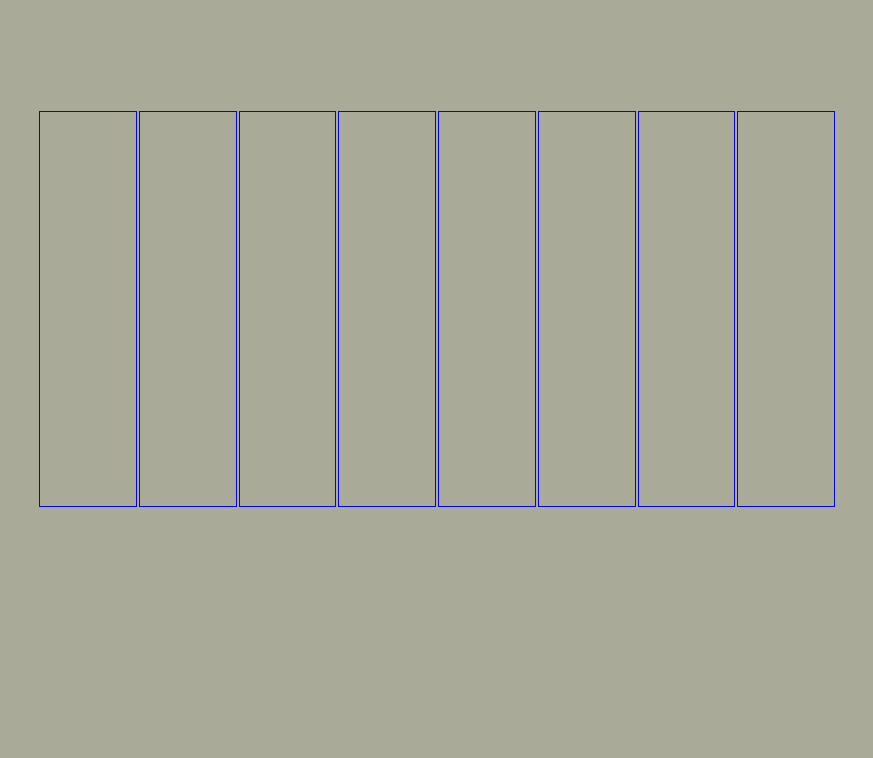
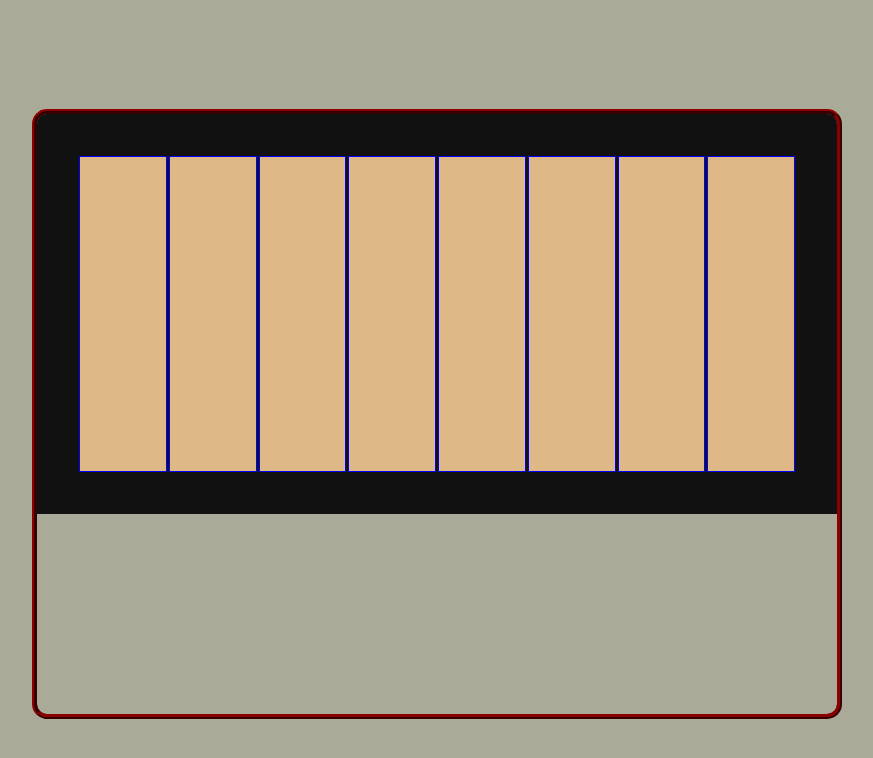
Before and after one commit to vtange/simon, a plain HTML site: page index.html in a window 1280 px wide. Shown: the whole page, without its empty margins (211-1084 px from the left). Drawn offline with nearby package versions, Linux system fonts and the light colour scheme.

Commit message:
game control panel setup

```diff
--- a/index.html
+++ b/index.html
@@ -8,10 +8,13 @@
 </head>
 <body data-ng-app="Simon">
   <div class="content">
-        <table class="game" data-ng-controller="MainCtrl as app">
+      <div class="game" data-ng-controller="MainCtrl as app">
+        <table class="xylo-container">
           <tr>
             <td data-ng-repeat="bar in instrum.xyphone"></td>
             </tr>
           </table>
+          <div class="game-ctrl-panel"></div>
+       </div>
     </div>
 </body>
--- a/style-0.css
+++ b/style-0.css
@@ -13,19 +13,39 @@ body {
   color: #ffffff;
   text-align: center;
 }
-.xylphone-shaper{
-  position: relative;
-  margin: auto;
+
+
+
+
+
+.game {
+  border: 5px ridge darkred;
+  border-radius:15px;
+  display: inline-block;
+  overflow: hidden;
+}
+.game-ctrl-panel {
+  position:relative;
+  width:100%;
+  height:200px;
 }
 
-.game{
+
+
+
+
+
+.xylo-container{
   position: relative;
     width:80vh;
     height:40vh;
     min-width: 800px;
     min-height: 400px;
     margin: auto;
+    padding: 5%;
+    background-color:#111;
 }
 td {
     border:1px solid blue;
+    background-color:burlywood;
 }
```
